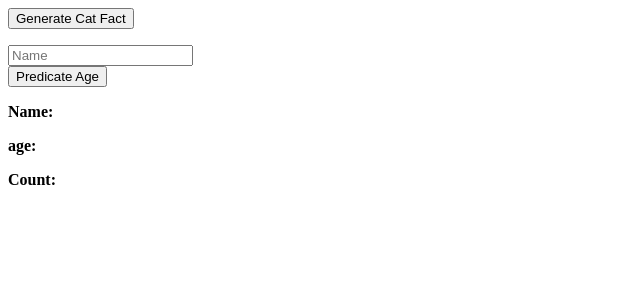
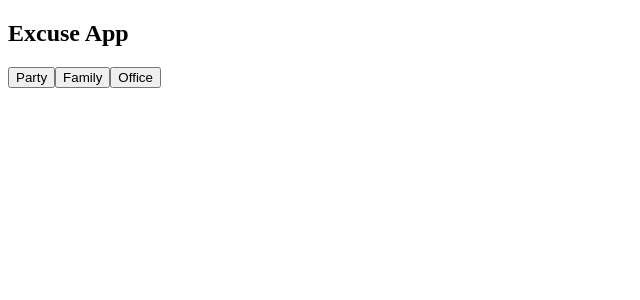
Before and after one commit to santoshpoptani/React-Intro, a React (Vite) app in the folder my-react-app/: page / in a window 1280 px wide. Shown: the top 300 px of the page, without its empty margins (0-640 px from the left). Built offline with nearby package versions, Linux system fonts and the light colour scheme; no server answers.

Commit message:
Exercise 1 - consume api using axios

```diff
--- a/my-react-app/src/App.jsx
+++ b/my-react-app/src/App.jsx
@@ -12,6 +12,7 @@
 import ToDoList from "./ToDoList";
 import UseEffectP1 from "./UseEffectP1";
 import UseEffectP2 from "./UseEffectP2";
+import Exercise1 from "./Exercise1";
 //This is also a component but act as a parent component
 
 function App(){
@@ -19,9 +20,10 @@
     return(
 
             <>
-            <UseEffectP1/>
-            <UseEffectP2/>
+            <Exercise1/>
             </>
+            //<UseEffectP1/>
+            //<UseEffectP2/>
             //<ToDoList/>
             //<UpdateArrayState/>
             // <UpdateObjectState/>
--- /dev/null
+++ b/my-react-app/src/Exercise1.jsx
@@ -0,0 +1,28 @@
+//https://excuser-three.vercel.app/v1/excuse/party/
+
+import React ,{useState} from "react";
+import axios from "axios";
+function Exercise1(){
+    const[generaetdExcuses, setgeneraetdExcuses] = useState("")
+    const[type,setType] = useState("")
+    const fetxhExcuse= (excuse)=>{
+        axios.get(`https://excuser-three.vercel.app/v1/excuse/${excuse}`)
+        .then((res)=>{
+            setgeneraetdExcuses(res.data[0].excuse)
+            setType(res.data[0].category)
+        })
+    }
+
+    return(
+        <div>
+            <h2>Excuse App </h2>
+            <button onClick={()=>fetxhExcuse("party")}>Party</button>
+            <button onClick={()=>fetxhExcuse("family")}>Family</button>
+            <button onClick={()=>fetxhExcuse("office")}>Office</button>
+            <br/>
+            <p>{generaetdExcuses}</p>
+        </div>
+    )
+}
+
+export default Exercise1;
```
